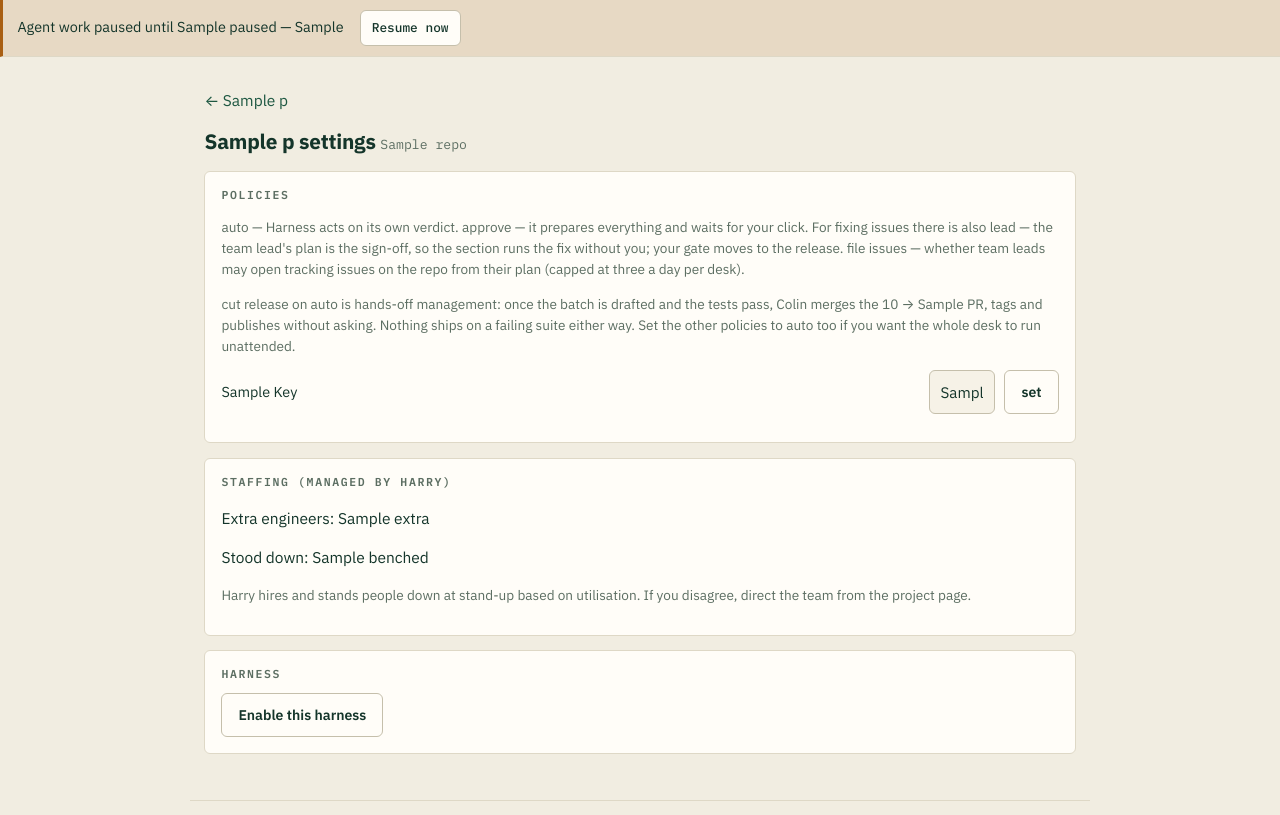
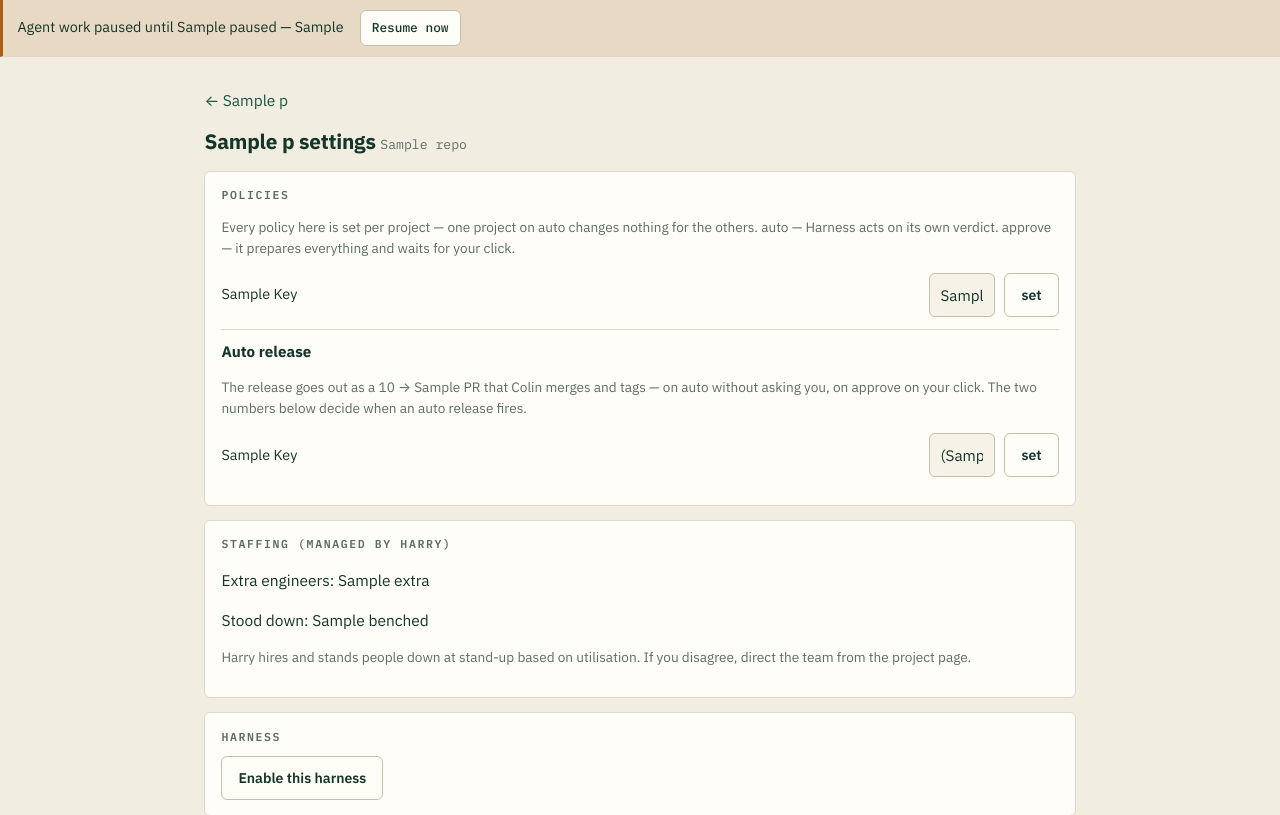
Before and after one commit to dannymcc/harness, a FastAPI app: template harness/web/templates/settings.html in a window 1280 px wide. Shown: the part 157-972 px from the top of the page. Run offline with FastAPI, Linux system fonts and the light colour scheme; the template is opened without the code that fills it: most values are stand-ins (such as "Sample title", 1, 10 or a date in 2020).

Commit message:
feat: label cut_release as "auto release" in Settings and explain both modes
The per-project auto release capability existed but was undiscoverable: the
Settings row read "cut release" with no explanation. Add a POLICY_COPY map
(label + one-line hint per policy) in web/app.py, group cut_release with
release_min_changes and release_max_age_days under an "Auto release" heading,
and state both modes on the page. The project page pill now reads "auto
release" and its hint gives the thresholds. Stored keys and defaults are
unchanged. (#11)

```diff
--- a/harness/web/app.py
+++ b/harness/web/app.py
@@ -333,6 +333,51 @@ def project_page(request: Request, name: str):
         cost=db.total_cost(name))
 
 
+# How each policy reads on the settings page: key -> (label, one-line hint).
+# The stored keys never change — "auto release" is only how cut_release is
+# labelled for the operator.
+POLICY_COPY = {
+    "fix_issues": ("fix issues",
+                   "Who starts a fix: auto — Ruth's verdict is enough; "
+                   "lead — the team lead's plan is the sign-off, so the "
+                   "section runs the fix and your gate moves to the "
+                   "release; approve — you click before an engineer starts."),
+    "file_issues": ("file issues",
+                    "Whether team leads may open tracking issues on the "
+                    "repo from their plan, capped at three a day."),
+    "merge_prs": ("merge community PRs",
+                  "Community PRs are validated and tested locally first "
+                  "either way; this decides who presses merge."),
+    "merge_dependabot": ("merge Dependabot bumps",
+                         "Dependency bumps are tested locally first either "
+                         "way; this decides who presses merge."),
+    "post_comments": ("post comments",
+                      "Whether drafted comments and reviews go up on "
+                      "GitHub on their own or wait for your click."),
+    "cut_release": ("auto release",
+                    "auto — Harness drafts the release, runs the tests, "
+                    "merges to the main branch and tags it without asking. "
+                    "approve — it prepares the release and waits for your "
+                    "click. Nothing ships on a failing suite either way."),
+    "release_min_changes": ("release after this many changes",
+                            "How many queued changes it takes to start a "
+                            "release."),
+    "release_max_age_days": ("...or this many days",
+                             "How old the oldest queued change may get "
+                             "before a release starts anyway."),
+    "active_hours": ("active hours",
+                     "Local hours agent work may run in (\"HH-HH\", or "
+                     "\"always\"). Anything you trigger yourself ignores it."),
+    "daily_budget_usd": ("daily budget (USD)",
+                         "The desk stops starting agent work once it has "
+                         "spent this much in the last 24 hours."),
+}
+
+# The three policies that decide an auto release, shown together.
+RELEASE_POLICY_KEYS = ("cut_release", "release_min_changes",
+                       "release_max_age_days")
+
+
 @app.get("/p/{name}/settings")
 def project_settings(request: Request, name: str):
     p = db.get_project(name)
@@ -340,6 +385,8 @@ def project_settings(request: Request, name: str):
         return RedirectResponse("/", status_code=303)
     return render(request, "settings.html", p=p,
                   policies=db.all_policies(name),
+                  policy_copy=POLICY_COPY,
+                  release_keys=RELEASE_POLICY_KEYS,
                   staff=db.staff_get(name))
 
 
--- a/harness/web/static/style.css
+++ b/harness/web/static/style.css
@@ -243,9 +243,12 @@ pre {
 .events li.error { color: var(--err); }
 
 /* --- forms -------------------------------------------------------------- */
-.policies { display: grid; gap: .4rem; margin-bottom: .8rem; }
+.policies { display: grid; gap: .7rem; margin-bottom: .8rem; }
 .policy-row { display: flex; align-items: center; gap: .6rem; }
 .policy-row label { flex: 1; text-transform: capitalize; font-size: .9rem; }
+.policy-hint { margin: .15rem 0 0; color: var(--dim); font-size: .78rem; }
+.policy-group { border-top: 1px solid var(--border); padding-top: .6rem; }
+.policy-group h3 { margin: 0 0 .2rem; font-size: .95rem; }
 select, input {
   font: 400 .95rem var(--sans); background: var(--inset); color: var(--text);
   border: 1px solid var(--border-strong); border-radius: 6px;
--- a/harness/web/templates/settings.html
+++ b/harness/web/templates/settings.html
@@ -5,23 +5,11 @@
 <p><a href="/p/{{ p.name }}">← {{ p.name }}</a></p>
 <h1>{{ p.name }} settings <span class="repo">{{ p.repo }}</span></h1>
 
-<section class="card">
-  <h2>Policies</h2>
-  <p class="hint">auto — Harness acts on its own verdict. approve — it
-  prepares everything and waits for your click. For fixing issues there is
-  also lead — the team lead's plan is the sign-off, so the section runs the
-  fix without you; your gate moves to the release. file issues — whether
-  team leads may open tracking issues on the repo from their plan (capped
-  at three a day per desk).</p>
-  <p class="hint">cut release on auto is hands-off management: once the batch
-  is drafted and the tests pass, Colin merges the
-  {{ p.dev_branch }} → {{ p.main_branch }} PR, tags and publishes without
-  asking. Nothing ships on a failing suite either way. Set the other
-  policies to auto too if you want the whole desk to run unattended.</p>
-  <div class="policies">
-  {% for key, value in policies.items() %}
+{% macro policy(key, value) %}
+  {% set copy = policy_copy.get(key) %}
+  <div>
     <form method="post" action="/p/{{ p.name }}/policy/{{ key }}" class="policy-row">
-      <label>{{ key.replace('_', ' ') }}</label>
+      <label>{{ copy[0] if copy else key.replace('_', ' ') }}</label>
       {% if key == 'file_issues' %}
         <select name="value" onchange="this.form.submit()">
           <option value="auto" {% if value == 'auto' %}selected{% endif %}>auto</option>
@@ -38,7 +26,32 @@
         <button>set</button>
       {% endif %}
     </form>
+    {% if copy %}<p class="policy-hint">{{ copy[1] }}</p>{% endif %}
+  </div>
+{% endmacro %}
+
+<section class="card">
+  <h2>Policies</h2>
+  <p class="hint">Every policy here is set per project — one project on auto
+  changes nothing for the others. auto — Harness acts on its own verdict.
+  approve — it prepares everything and waits for your click.</p>
+  <div class="policies">
+  {% for key, value in policies.items() if key not in release_keys %}
+    {{ policy(key, value) }}
   {% endfor %}
+  </div>
+
+  <div class="policy-group">
+    <h3>Auto release</h3>
+    <p class="hint">The release goes out as a
+    {{ p.dev_branch }} → {{ p.main_branch }} PR that Colin merges and tags —
+    on auto without asking you, on approve on your click. The two numbers
+    below decide when an auto release fires.</p>
+    <div class="policies">
+    {% for key in release_keys %}
+      {{ policy(key, policies[key]) }}
+    {% endfor %}
+    </div>
   </div>
 </section>
 
```
Also changed, not shown: harness/web/templates/project.html (+11 -7 lines), tests/test_web.py (+33 -0 lines), README.md.
